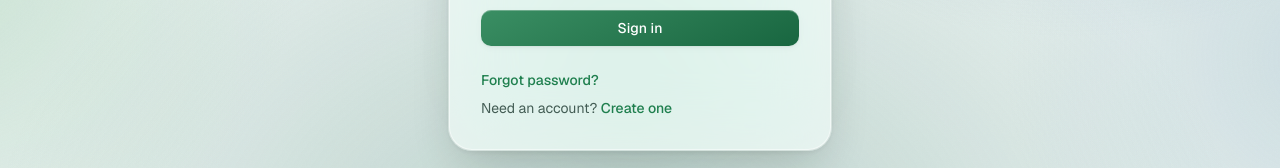
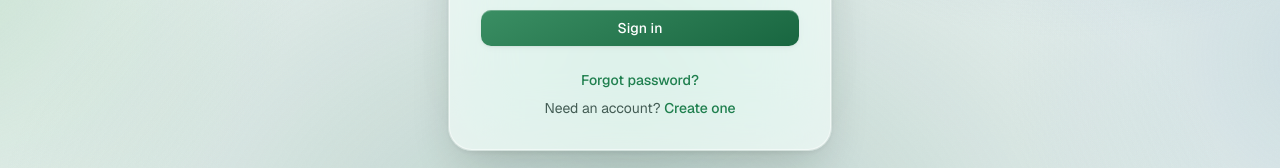
Before and after one commit to knah1d/terra-audit, a Next.js app in the folder frontend/: page /login in a window 1280 px wide. Shown: the part 503-671 px from the top of the page. Built offline with nearby package versions, Linux system fonts and the light colour scheme; no server answers.

Commit message:
fix: Center align "Forgot password?" link for improved layout

```diff
--- a/frontend/app/(auth)/login/page.tsx
+++ b/frontend/app/(auth)/login/page.tsx
@@ -76,7 +76,7 @@ export default function LoginPage() {
               Sign in
             </Button>
           </form>
-          <div className="mt-6 flex flex-wrap items-center justify-between gap-x-4 gap-y-2 text-sm text-text-secondary">
+          <div className="mt-6 flex flex-wrap items-center justify-center gap-x-4 gap-y-2 text-sm text-text-secondary">
             <Link href="/account-access" className="font-medium text-brand-600 hover:text-brand-700">
               Forgot password?
             </Link>
```
